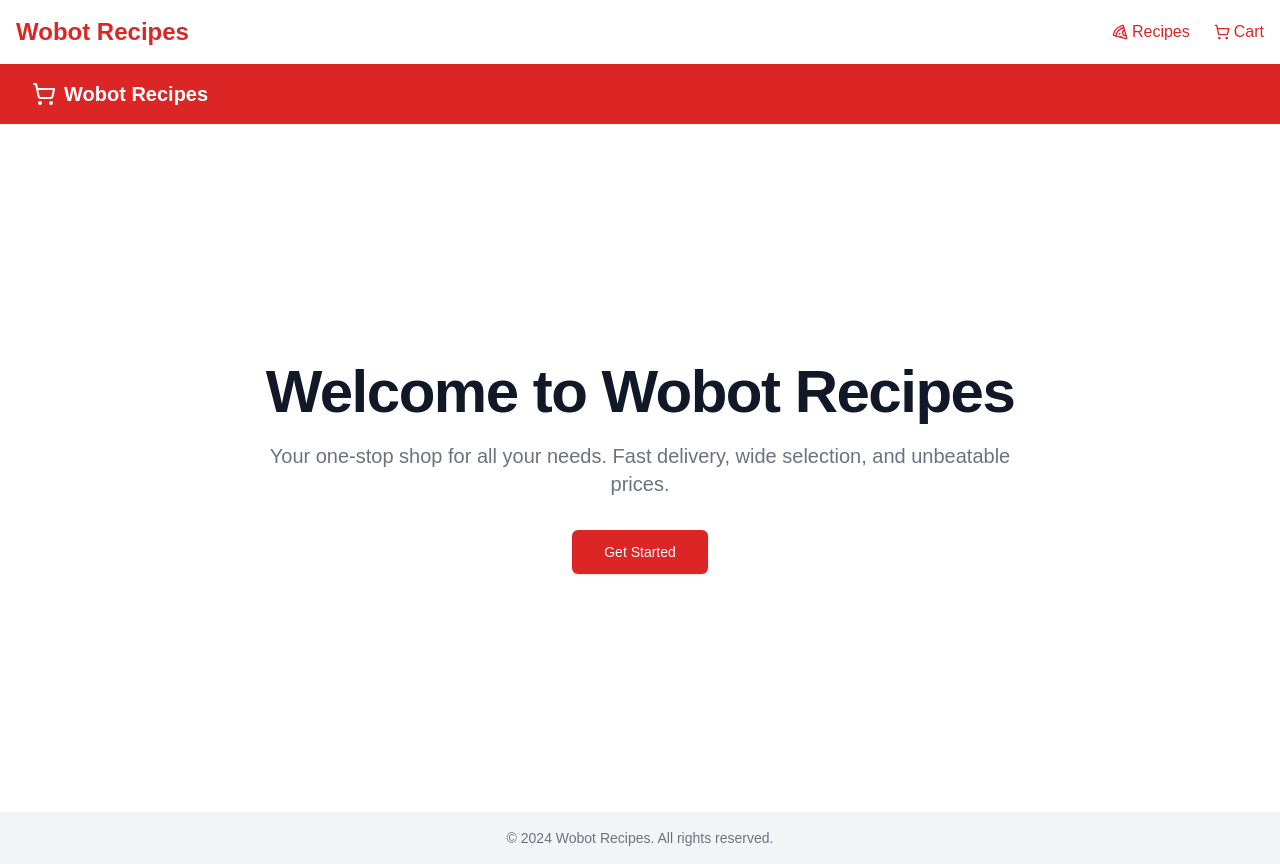
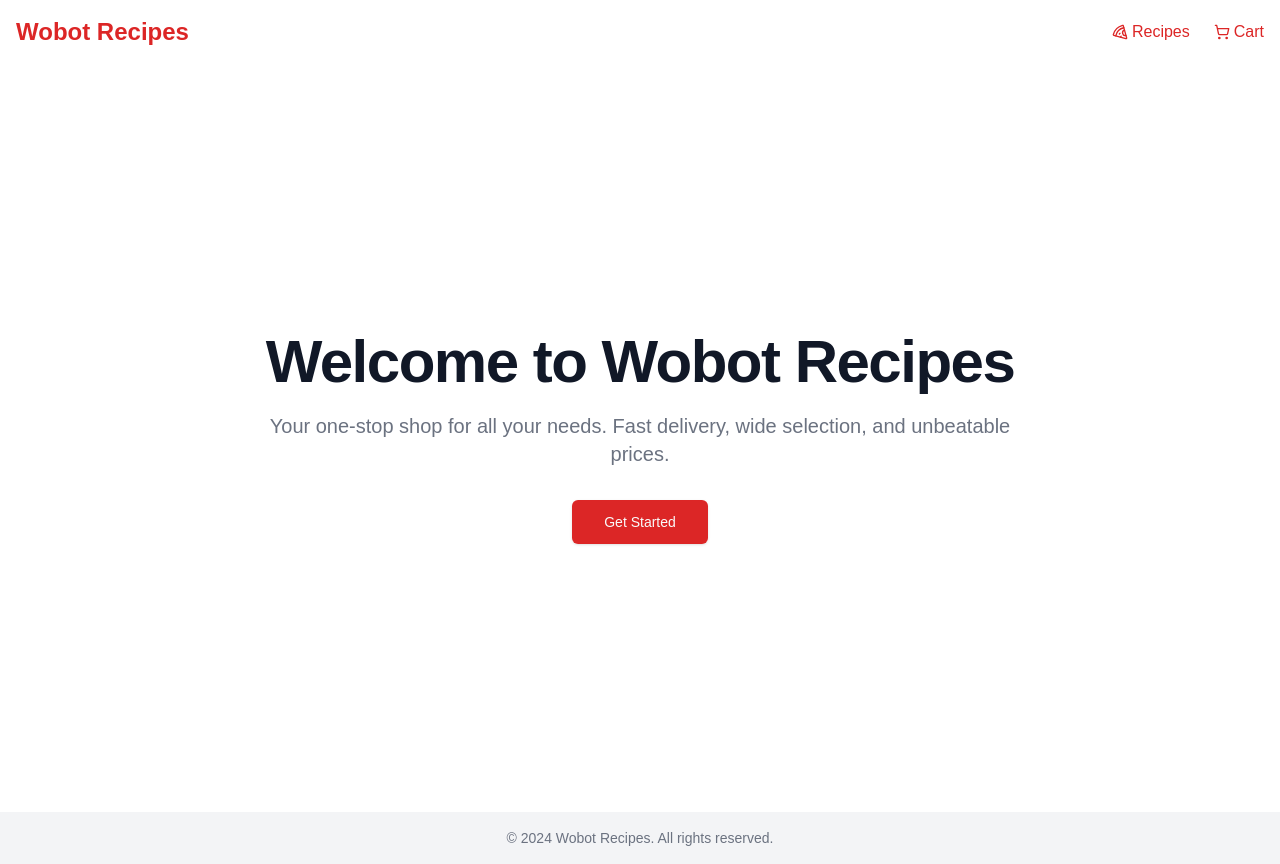
Before and after one commit to Shreykumar1/Wobot-Recipe, a Next.js app: page / in a window 1280 px wide. Built offline with nearby package versions, Linux system fonts and the light colour scheme.

Commit message:
Update landing page and signup page: Remove header and modify link text

```diff
--- a/app/page.tsx
+++ b/app/page.tsx
@@ -5,14 +5,7 @@ import Link from "next/link";
 export default function SimpleLandingPage() {
   return (
     <div className="flex flex-col min-h-screen bg-white">
-      <header className="w-full py-4 px-4 sm:px-6 lg:px-8 bg-red-600">
-        <div className="flex items-center justify-between">
-          <div className="flex items-center space-x-2">
-            <ShoppingCart className="h-6 w-6 text-white" />
-            <span className="text-xl font-bold text-white">Wobot Recipes</span>
-          </div>
-        </div>
-      </header>
+
       <main className="flex-1 flex flex-col items-center justify-center px-4 sm:px-6 lg:px-8 text-center">
         <h1 className="text-4xl font-bold tracking-tight text-gray-900 sm:text-5xl md:text-6xl">
           Welcome to Wobot Recipes
@@ -23,7 +16,7 @@ export default function SimpleLandingPage() {
         </p>
         <div className="mt-5 max-w-md mx-auto sm:flex sm:justify-center md:mt-8">
           <div className="rounded-md shadow">
-            <Link href="/dashboard">
+            <Link href="/recipes">
               <Button size="lg" className="w-full bg-red-600 hover:bg-red-700">
                 Get Started
               </Button>
--- a/app/signup/page.tsx
+++ b/app/signup/page.tsx
@@ -108,7 +108,7 @@ export default function SignUpPage() {
         <p className="text-center mt-6">
           Already have an account?{" "}
           <Link href="/login" className="text-red-600 hover:underline">
-            Log in
+            Sign Up
           </Link>
         </p>
       </div>
```
